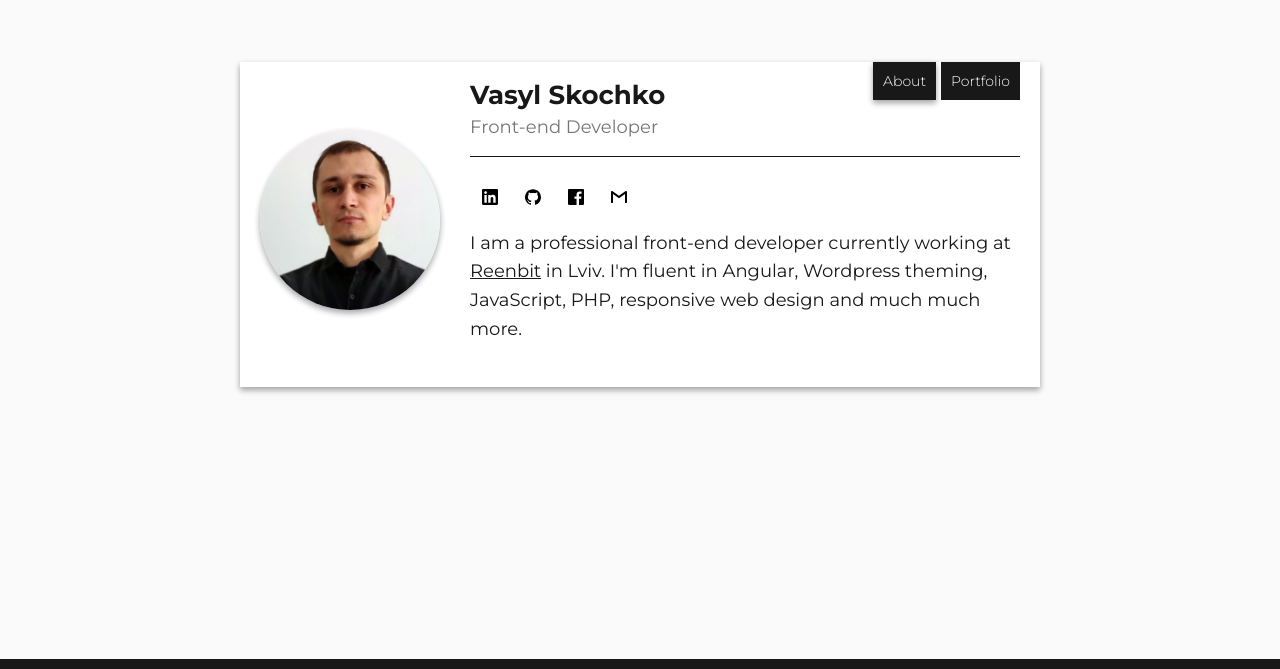
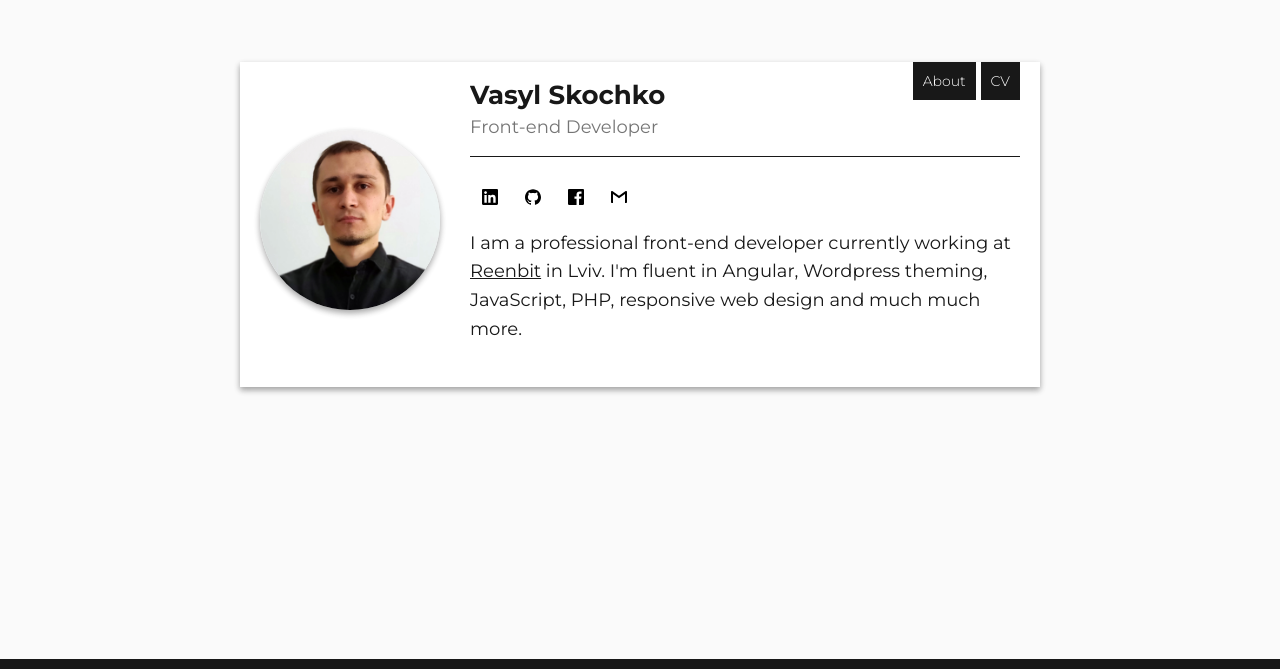
Before and after one commit to v-skochko/cv, an Angular app: page / in a window 1280 px wide. Before the commit this address led to /about. Shown: the part 131-800 px from the top of the page. Built offline with nearby package versions, Linux system fonts and the light colour scheme.

Commit message:
Change Router path from 'portfolio' to 'cv'

```diff
--- a/src/app/app.component.html
+++ b/src/app/app.component.html
@@ -2,7 +2,7 @@
   <div class="box">
     <div class="routers">
       <a href="" routerLink="/about" routerLinkActive="active">About</a>
-      <a href="" routerLink="/portfolio" routerLinkActive="active">Portfolio</a>
+      <a href="" routerLink="/cv" routerLinkActive="active">CV</a>
     </div>
     <div class="my_photo">
       <img alt="My photo" src="assets/my_photo.jpg">
--- a/src/app/app.module.ts
+++ b/src/app/app.module.ts
@@ -4,13 +4,13 @@ import {AppRoutingModule} from './app-routing.module';
 import {AppComponent} from './app.component';
 import {FlexLayoutModule} from '@angular/flex-layout';
 import {AboutComponent} from './about/about.component';
-import {PortfolioComponent} from './portfolio/portfolio.component';
+import {CvComponent} from './portfolio/cv.component';
 
 @NgModule({
   declarations: [
     AppComponent,
     AboutComponent,
-    PortfolioComponent
+    CvComponent
   ],
   imports: [
     BrowserModule,
--- /dev/null
+++ b/src/app/portfolio/cv.component.ts
@@ -0,0 +1,16 @@
+import {Component, OnInit} from '@angular/core';
+
+@Component({
+  selector: 'app-cv',
+  templateUrl: './cv.component.html',
+  styleUrls: ['./cv.component.scss']
+})
+export class CvComponent implements OnInit {
+
+  constructor() {
+  }
+
+  ngOnInit() {
+  }
+
+}
--- a/src/app/portfolio/portfolio.component.ts
+++ /dev/null
@@ -1,16 +0,0 @@
-import {Component, OnInit} from '@angular/core';
-
-@Component({
-  selector: 'app-portfolio',
-  templateUrl: './portfolio.component.html',
-  styleUrls: ['./portfolio.component.scss']
-})
-export class PortfolioComponent implements OnInit {
-
-  constructor() {
-  }
-
-  ngOnInit() {
-  }
-
-}
```
Also changed, not shown: src/app/app-routing.module.ts (+4 -4 lines), src/app/portfolio/cv.component.html (renamed from src/app/portfolio/portfolio.component.html), src/app/portfolio/cv.component.scss (added), src/app/portfolio/portfolio.component.scss (deleted).
